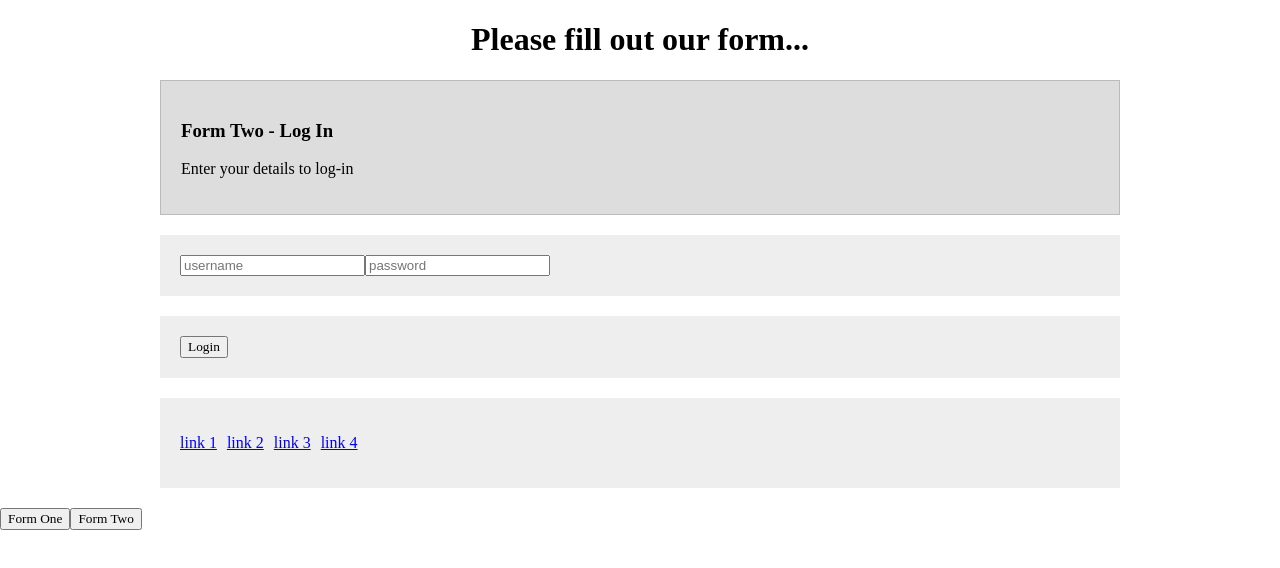
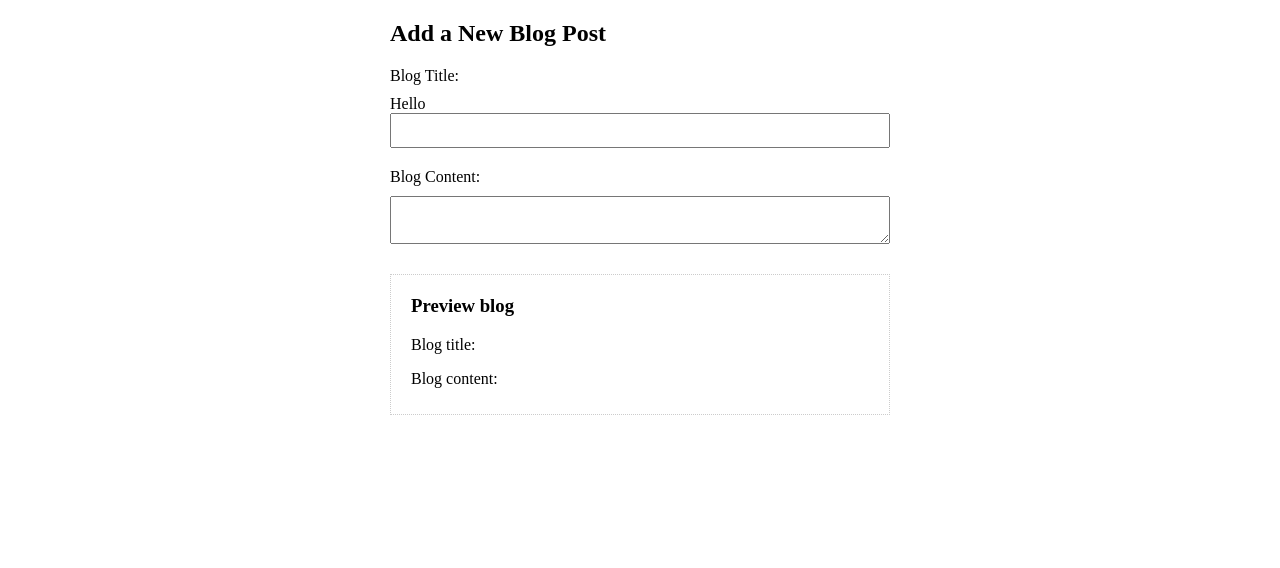
Before and after one commit to Meet57/VueLearning, a Vue app: page / in a window 1280 px wide. Shown: the top 568 px of the page. Built offline with nearby package versions, Linux system fonts and the light colour scheme.

Commit message:
v-model lazy

```diff
--- a/src/App.vue
+++ b/src/App.vue
@@ -1,41 +1,26 @@
 <template>
     <div>
-        <keep-alive>
-            <component v-bind:is="component" />
-        </keep-alive>
-        <button v-on:click="changeComponent(1)">Form One</button>
-        <button v-on:click="changeComponent(2)">Form Two</button>
+        <add-blog />
     </div>
 </template>
 
 <script>
-import formOne from "./components/formOne.vue";
-import formTwo from "./components/formTwo.vue";
+import addBlog from './components/addBlog.vue';
+export default {
+    components:{
+        'add-blog' : addBlog
+    },
+    data(){
+        return {
 
-export default {
-    components: {
-        "form-one": formOne,
-        "form-two": formTwo,
+        }
     },
-    data() {
-        return {
-            component: "form-two",
-        };
-    },
-    methods: {
-        handleSubmit: function () {
-            alert("thanks for submitting");
-        },
-        changeComponent(id) {
-            this.component = id == 1 ? "form-one" : "form-two";
-        },
-    },
+    methods:{
+
+    }
 };
 </script>
 
 <style>
-button {
-    margin: 0 auto;
-    font-family: "Nunito SemiBold";
-}
+
 </style>
--- /dev/null
+++ b/src/components/addBlog.vue
@@ -0,0 +1,60 @@
+<template>
+    <div id="add-blog">
+        <h2>Add a New Blog Post</h2>
+        <form>
+            <label>Blog Title:</label>
+            Hello
+            <input type="text" v-model.lazy="blog.title" />
+            <label>Blog Content:</label>
+            <textarea v-model.lazy.trim="blog.content"></textarea>
+        </form>
+        <div id="preview">
+            <h3>Preview blog</h3>
+            <p>Blog title: {{ blog.title }}</p>
+            <p>Blog content:</p>
+            <p style="white-space: pre">{{ blog.content }}</p>
+        </div>
+    </div>
+</template>
+
+<script>
+export default {
+    data() {
+        return {
+            blog: {
+                title: "",
+                content: "",
+            },
+        };
+    },
+    methods: {},
+};
+</script>
+
+<style>
+#add-blog * {
+    box-sizing: border-box;
+}
+#add-blog {
+    margin: 20px auto;
+    max-width: 500px;
+}
+label {
+    display: block;
+    margin: 20px 0 10px;
+}
+input[type="text"],
+textarea {
+    display: block;
+    width: 100%;
+    padding: 8px;
+}
+#preview {
+    padding: 10px 20px;
+    border: 1px dotted #ccc;
+    margin: 30px 0;
+}
+h3 {
+    margin-top: 10px;
+}
+</style>
```
